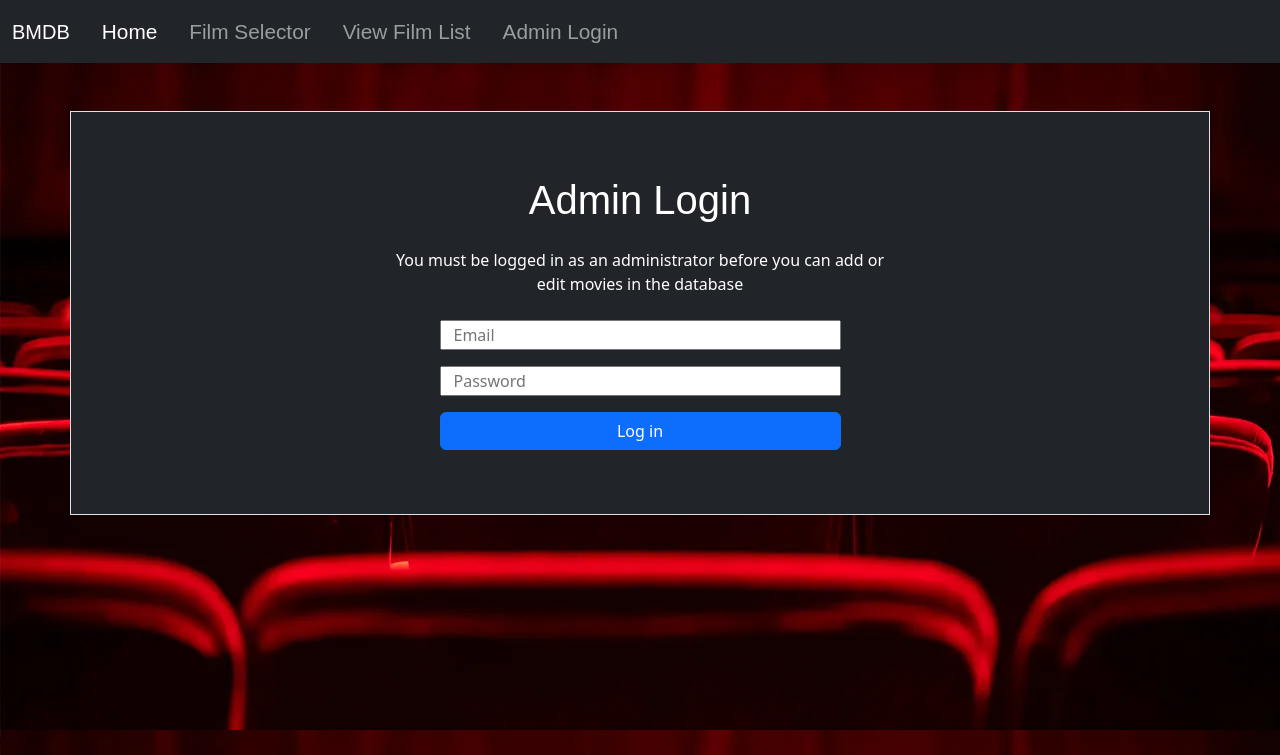
After one commit to dfletch108/BMDB, a Flask app: page /login in a window 1280 px wide. The commit adds this page. Shown: the top 755 px of the page. Run offline with Flask 3, Linux system fonts and the light colour scheme; some libraries are stand-ins or nearby versions; some web fonts are replaced.

Commit message:
v1.1 release:
- Improved error handling when user attempts to add duplicate film
- Admin accounts now available
- Adding new films, editing or deleting existing films can now only be done by logged-in admin
- flash messaging added for better feedback to user thorugh the UI (e.g. successful login)

```diff
--- a/main.py
+++ b/main.py
@@ -1,10 +1,13 @@
-from flask import Flask, render_template, redirect, url_for, request
+import psycopg2
+from flask import Flask, render_template, redirect, url_for, request, flash
 from flask_bootstrap import Bootstrap5
 from flask_sqlalchemy import SQLAlchemy
 from sqlalchemy.orm import DeclarativeBase, Mapped, mapped_column
 from sqlalchemy.sql.expression import func
-from sqlalchemy import Integer, String
+from sqlalchemy import Integer, String, exc
 from forms import SearchForm, AddForm, DetailsForm
+from flask_login import UserMixin, login_user, LoginManager, login_required, current_user, logout_user
+from werkzeug.security import generate_password_hash, check_password_hash
 import requests
 import os
 
@@ -23,6 +26,16 @@ API_HEADERS = {
     "accept": "application/json",
     "Authorization": f"Bearer {app.config['READ_TOKEN']}"
 }
+
+# Create Flask-Login's Login Manager
+login_manager = LoginManager()
+login_manager.init_app(app)
+
+# Create a user_loader callback
+@login_manager.user_loader
+def load_user(user_id):
+    return db.get_or_404(User, user_id)
+
 
 # CREATE DB
 
@@ -48,19 +61,26 @@ class Movie(db.Model):
         return f'<Movie {self.title}>'
 
 
+class User(UserMixin, db.Model):
+    id: Mapped[int] = mapped_column(Integer, nullable=False, primary_key=True)
+    name: Mapped[str] = mapped_column(String(1000), nullable=False)
+    email: Mapped[str] = mapped_column(String(255), nullable=False, unique=True)
+    password: Mapped[str] = mapped_column(String(255), nullable=False)
+
+
 with app.app_context():
     db.create_all()
 
 
 @app.route("/")
 def home():
-    return render_template("index.html")
+    return render_template("index.html", logged_in=current_user.is_authenticated)
 
 
 @app.route('/films')
 def films():
     list_of_rows = db.session.execute(db.select(Movie).order_by(Movie.category, Movie.title)).scalars().all()
-    return render_template('films.html', movies=list_of_rows)
+    return render_template('films.html', movies=list_of_rows, logged_in=current_user.is_authenticated)
 
 
 @app.route("/add", methods=["GET", "POST"])
@@ -70,8 +90,8 @@ def add():
         name = form.title.data
         response = requests.get(url=TMDB_SEARCH_URL, params={"query": name}, headers=API_HEADERS)
         data = response.json()["results"]
-        return render_template("select.html", movies=data)
-    return render_template("add.html", form=form)
+        return render_template("select.html", movies=data, logged_in=current_user.is_authenticated)
+    return render_template("add.html", form=form, logged_in=current_user.is_authenticated)
 
 
 @app.route("/select", methods=["GET", "POST"])
@@ -88,9 +108,13 @@ def select():
             image_url=f"{TMDB_IMAGE_URL}{data['poster_path']}",
             description=(data["overview"][:245] + '..') if len(data["overview"]) > 245 else data["overview"]
         )
-        db.session.add(new_movie)
-        db.session.commit()
-        return redirect(url_for("edit", id=new_movie.id))
+        try:
+            db.session.add(new_movie)
+            db.session.commit()
+            return redirect(url_for("edit", id=new_movie.id))
+        except exc.IntegrityError:
+            flash('A film with that title already exists in the database')
+            return redirect(url_for('add'))
 
 
 @app.route("/edit", methods=["GET", "POST"])
@@ -102,7 +126,7 @@ def edit():
         movie.category = form.category.data
         db.session.commit()
         return redirect(url_for('home'))
-    return render_template("edit.html", movie=movie, form=form)
+    return render_template("edit.html", movie=movie, form=form, logged_in=current_user.is_authenticated)
 
 
 @app.route("/search", methods=["GET", "POST"])
@@ -112,8 +136,8 @@ def search():
         chosen_category = request.form.get('category')
         chosen_movies = db.session.execute(db.select(Movie).where(Movie.category == chosen_category).order_by(func.random()).limit(3)).scalars().all()
         bg_path = '/static/images/Christmas-rom-com-background.png' if chosen_category == 'Christmas rom-com' else f'/static/images/{chosen_category}-background.png'
-        return render_template('result.html', movies=chosen_movies, bg=bg_path)
-    return render_template("search.html", form=form)
+        return render_template('result.html', movies=chosen_movies, bg=bg_path, logged_in=current_user.is_authenticated)
+    return render_template("search.html", form=form, logged_in=current_user.is_authenticated)
 
 
 @app.route("/delete")
@@ -127,8 +151,75 @@ def delete():
 
 @app.route("/result", methods=["GET", "POST"])
 def result():
-    return render_template("result.html")
+    return render_template("result.html", logged_in=current_user.is_authenticated)
+
+
+@app.route('/register', methods=["GET", "POST"])
+@login_required
+def register():
+    if request.method == "POST":
+        email = request.form.get('email')
+        result = db.session.execute(db.select(User).where(User.email == email))
+        # Note, email in db is unique so will only have one result.
+        user = result.scalar()
+        if user:
+            # User already exists
+            flash("You've already signed up with that email, log in instead!")
+            return redirect(url_for('login'))
+
+        hashed_salted_password = generate_password_hash(
+            request.form.get('password'),
+            method='pbkdf2:sha256',
+            salt_length=8
+        )
+        new_user = User(
+            email=request.form.get('email'),
+            name = request.form.get('name'),
+            password=hashed_salted_password
+        )
+
+        db.session.add(new_user)
+        db.session.commit()
+
+        # Log in and authenticate user after adding details to database.
+        login_user(new_user)
+        flash('New admin user created and logged in')
+        return redirect(url_for("home"))
+
+    return render_template("register.html", logged_in=current_user.is_authenticated)
+
+
+@app.route('/login', methods=["GET", "POST"])
+def login():
+    if request.method == "POST":
+        email = request.form.get('email')
+        password = request.form.get('password')
+
+        # Find user by email entered.
+        result = db.session.execute(db.select(User).where(User.email == email))
+        user = result.scalar()
+
+        # Check stored password hash against entered password hashed.
+        if not user:
+            flash("Email address not found, please try again.")
+            return redirect(url_for('login'))
+        elif not check_password_hash(user.password, password):
+            flash('Password incorrect, please try again.')
+            return redirect(url_for('login'))
+        else:
+            login_user(user)
+            flash('Logged in successfully as admin')
+            return redirect(url_for('home'))
+
+    return render_template("login.html", logged_in=current_user.is_authenticated)
+
+
+@app.route('/logout')
+def logout():
+    logout_user()
+    flash('Admin user logged out')
+    return redirect(url_for('home'))
 
 
 if __name__ == '__main__':
-    app.run(debug=True)
+    app.run(debug=False)
--- a/static/css/styles.css
+++ b/static/css/styles.css
@@ -9,6 +9,14 @@ h1 {
 
 h2 {
     font-family: "New Amsterdam", sans-serif;
+}
+
+.error {
+    color: red;
+}
+
+.info {
+    color: blue;
 }
 
 @media (min-width: 768px) {
@@ -144,3 +152,12 @@ h2 {
 	 overflow: hidden;
 	 text-overflow: ellipsis;
 }
+
+#table-filter-input {
+     width: 50%;
+     border-radius: 3px;
+     font-size: 1em;
+     padding: 12px 20px;
+     border: 1px solid #ddd;
+     margin: 14px;
+}
--- a/templates/base.html
+++ b/templates/base.html
@@ -34,9 +34,21 @@
                 <li class="nav-item px-lg-2">
                     <a class="nav-link" href="{{ url_for('films') }}">View Film List</a>
                 </li>
+                {% if logged_in: %}
                 <li class="nav-item px-lg-2">
                     <a class="nav-link" href="{{ url_for('add') }}">Add New Film</a>
                 </li>
+                <li class="nav-item px-lg-2">
+                    <a class="nav-link" href="{{ url_for('register') }}">Create New Admin</a>
+                </li>
+                <li class="nav-item px-lg-2">
+                <a class="nav-link" href="{{ url_for('logout') }}">Log Out</a>
+                </li>
+                {% else %}
+                <li class="nav-item px-lg-2">
+                      <a class="nav-link" href="{{ url_for('login') }}">Admin Login</a>
+                </li>
+                {% endif %}
             </ul>
         </div>
         </div>
--- /dev/null
+++ b/templates/login.html
@@ -0,0 +1,32 @@
+{% extends "base.html" %} {% block content %}
+
+<div class="container border bg-dark text-white p-5 my-5">
+    <div class="row gx-4 gx-lg-5 py-2 justify-content-center" >
+      <div class="col-sm-8 col-lg-6" >
+        <h1 class="text-center my-2">Admin Login</h1>
+      </div>
+    </div>
+    <div class="row gx-4 gx-lg-5 py-2 justify-content-center" >
+      <div class="col-sm-8 col-lg-6" >
+        <p class="text-center">You must be logged in as an administrator before you can add or edit movies in the database</p>
+  {% with messages = get_flashed_messages() %}
+      {% if messages %}
+        {% for message in messages %}
+         <p class="error text-center">{{ message }}</p>
+        {% endfor %}
+      {% endif %}
+  {% endwith %}
+  <form action="{{ url_for('login') }}" method="post">
+    <div class="row mx-4 mx-lg-5 py-2 justify-content-center" >
+        <input type="text" name="email" placeholder="Email" required="required" />
+    </div>
+    <div class="row mx-4 mx-lg-5 py-2 justify-content-center" >
+        <input type="password" name="password" placeholder="Password" required="required"/>
+    </div>
+    <div class="row mx-4 mx-lg-5 py-2 justify-content-center" >
+        <button type="submit" class="btn btn-primary btn-block btn-large">Log in</button>
+    </div>
+  </form>
+</div>
+
+{% endblock %}
```
Also changed, not shown: templates/add.html (+7 -0 lines), templates/films.html (+30 -8 lines), templates/index.html (+7 -0 lines), templates/register.html (added, +29 -0 lines).
